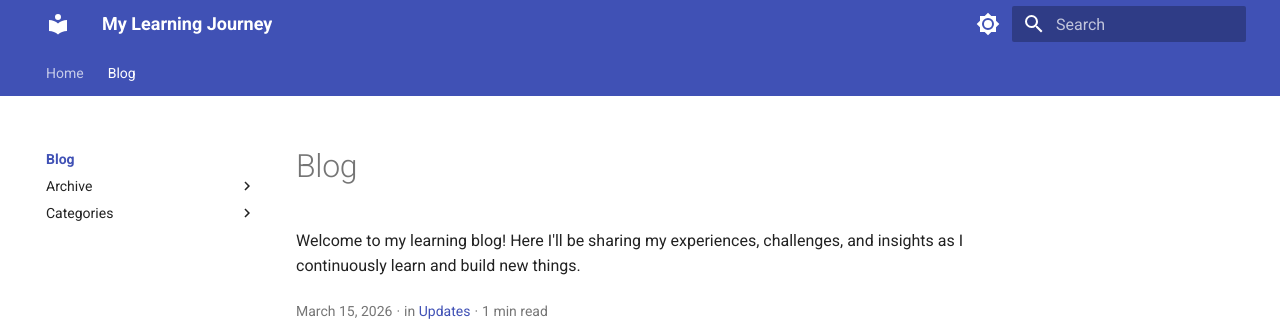
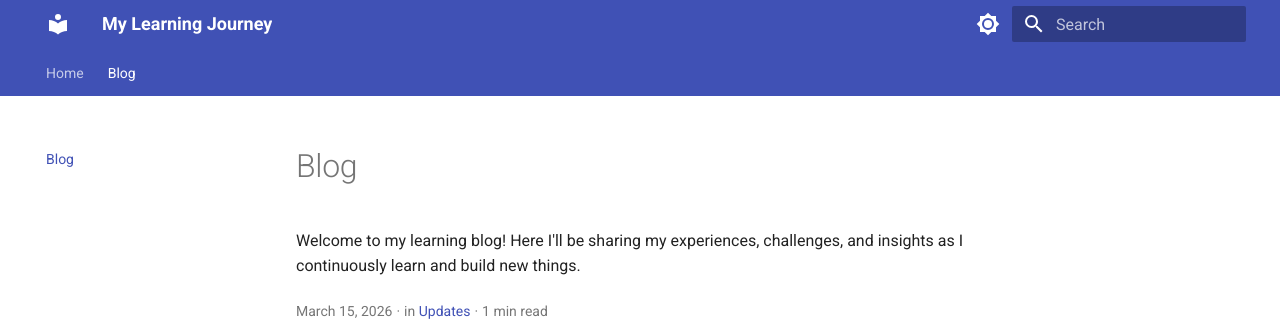
Before and after one commit to phungdx/my-blog, an MkDocs documentation site: the page built from docs/blog/index.md, in a window 1280 px wide. Shown: the top 332 px of the page. Built offline with MkDocs 1.6.1 and Material for MkDocs 9.7.7, drawn with Linux system fonts in a browser that asks for light colours.

```diff
--- a/mkdocs.yml
+++ b/mkdocs.yml
@@ -36,5 +36,4 @@ plugins:
 
 nav:
   - Home: index.md
-  - Blog:
-    - blog/index.md
+  - Blog: blog/index.md
```
